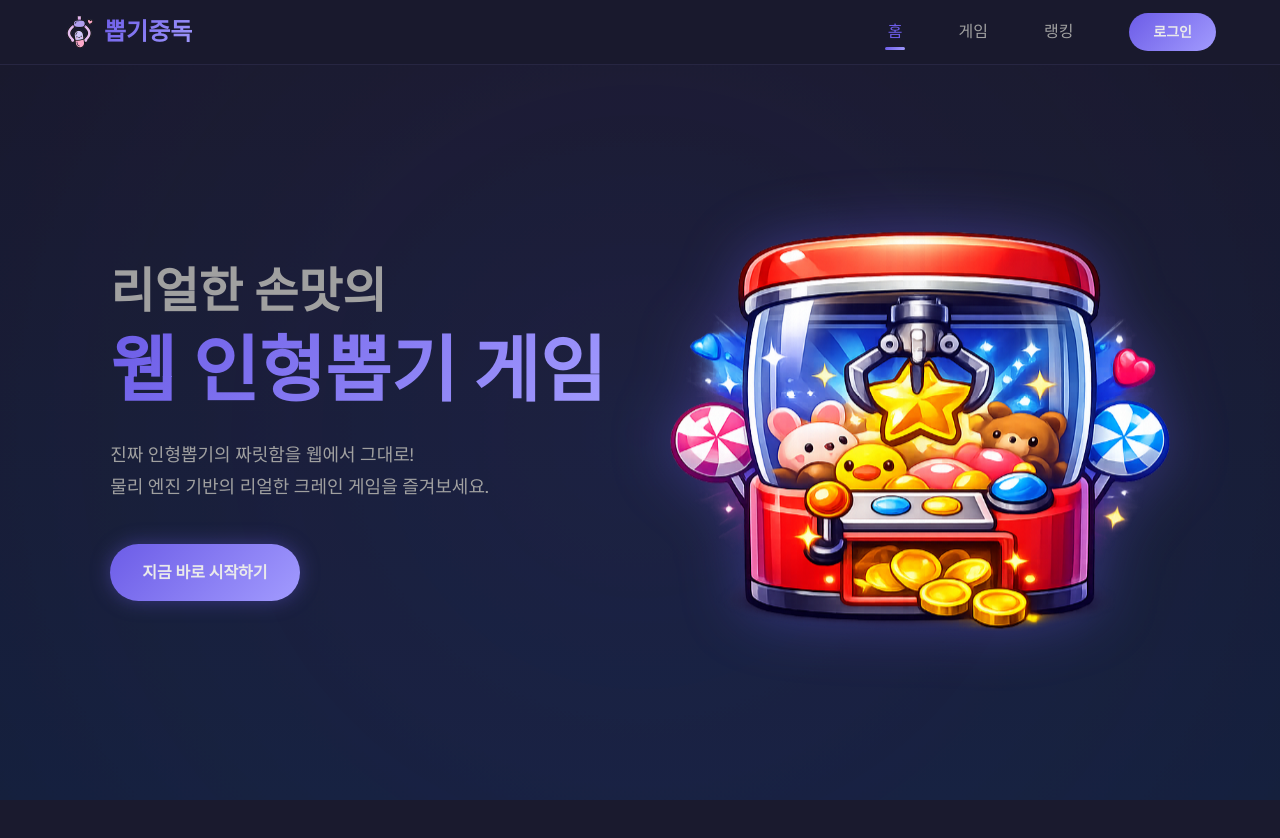
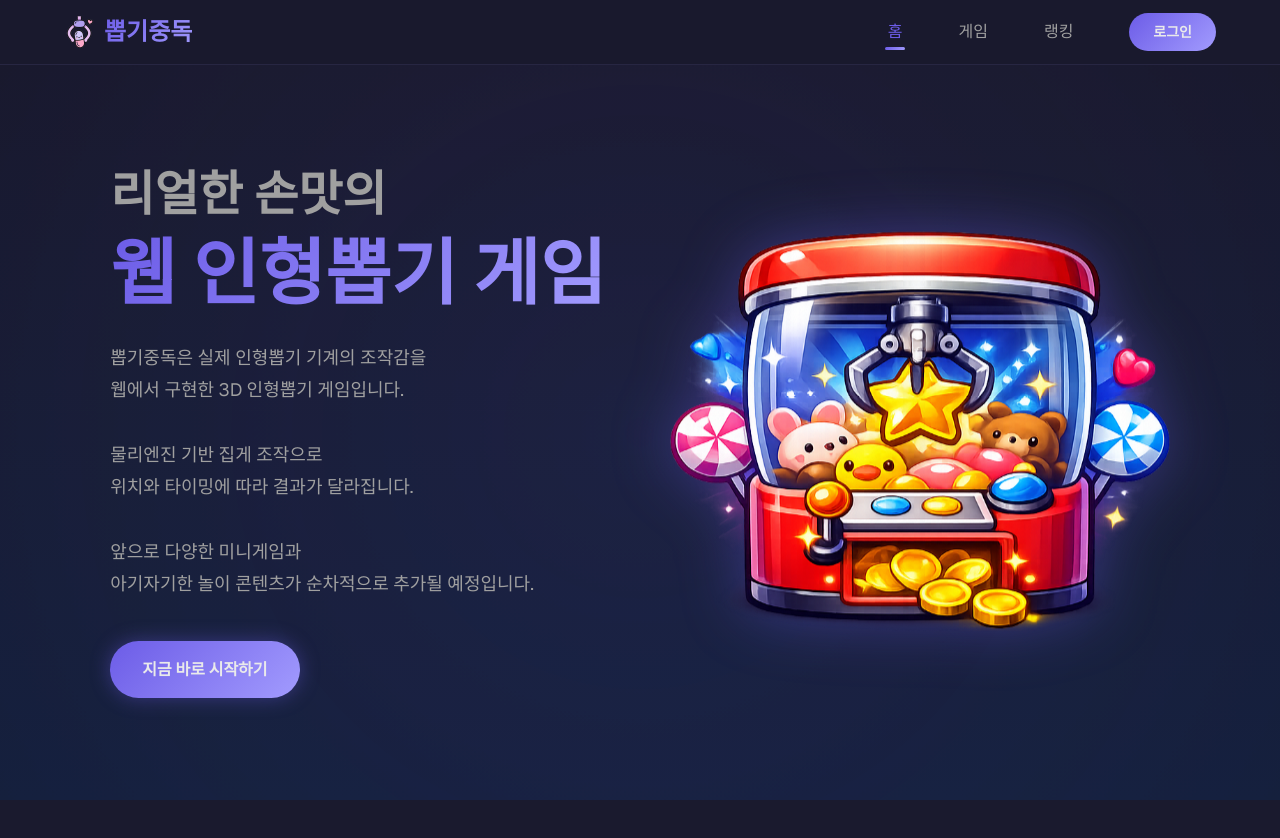
Before and after one commit to Moorisong/miki-labs, a Next.js app in the folder client/: page / in a window 1280 px wide. Shown: the top 838 px of the page. Built offline with nearby package versions, Linux system fonts and the light colour scheme; no server answers; the database is empty.

Commit message:
chore(seo): update keywords and description per user request

```diff
--- a/client/app/layout.tsx
+++ b/client/app/layout.tsx
@@ -24,8 +24,8 @@ export const metadata: Metadata = {
     default: '뽑기중독 | 리얼한 웹 인형뽑기 게임',
     template: '%s | 뽑기중독',
   },
-  description: '리얼한 물리 엔진으로 즐기는 웹 인형뽑기 게임. 실제 인형뽑기의 손맛을 느껴보세요!',
-  keywords: ['뽑기중독', '인형뽑기', '인형뽑기 게임', '캐주얼 게임', '웹 게임', '뽑기', '게임', 'claw machine', 'crane game', 'arcadegame'],
+  description: '뽑기중독은 실제 인형뽑기 기계의 조작감을 웹에서 구현한 3D 인형뽑기 게임입니다. 물리엔진 기반 집게 조작으로 위치와 타이밍에 따라 결과가 달라집니다.',
+  keywords: ['뽑기중독', '인형뽑기', '인형뽑기 게임', '캐주얼 게임', '웹 게임', '미니게임', '감성 콘텐츠', '놀이형 서비스', '뽑기', '게임', 'claw machine', 'crane game', 'arcadegame'],
   authors: [{ name: '뽑기중독' }],
   alternates: {
     canonical: '/',
--- a/client/app/page.tsx
+++ b/client/app/page.tsx
@@ -55,13 +55,13 @@ export default async function HomePage() {
       price: '0',
       priceCurrency: 'KRW',
     },
-    description: '리얼한 물리 엔진으로 즐기는 웹 인형뽑기 게임. 실제 인형뽑기의 손맛을 느껴보세요!',
+    description: '뽑기중독은 실제 인형뽑기 기계의 조작감을 웹에서 구현한 3D 인형뽑기 게임입니다. 물리엔진 기반 집게 조작으로 위치와 타이밍에 따라 결과가 달라집니다.',
     aggregateRating: {
       '@type': 'AggregateRating',
       ratingValue: '4.8',
       ratingCount: '124',
     },
-    keywords: '뽑기중독, 인형뽑기, 인형뽑기 게임, 캐주얼 게임, 웹 게임, 뽑기, 게임',
+    keywords: '뽑기중독, 인형뽑기, 인형뽑기 게임, 캐주얼 게임, 웹 게임, 미니게임, 감성 콘텐츠, 놀이형 서비스, 뽑기, 게임',
   };
 
   return (
@@ -78,9 +78,19 @@ export default async function HomePage() {
             <span className={styles.titleHighlight}>웹 인형뽑기 게임</span>
           </h1>
           <p className={styles.heroDescription}>
-            진짜 인형뽑기의 짜릿함을 웹에서 그대로!
+            뽑기중독은 실제 인형뽑기 기계의 조작감을
             <br />
-            물리 엔진 기반의 리얼한 크레인 게임을 즐겨보세요.
+            웹에서 구현한 3D 인형뽑기 게임입니다.
+            <br />
+            <br />
+            물리엔진 기반 집게 조작으로
+            <br />
+            위치와 타이밍에 따라 결과가 달라집니다.
+            <br />
+            <br />
+            앞으로 다양한 미니게임과
+            <br />
+            아기자기한 놀이 콘텐츠가 순차적으로 추가될 예정입니다.
           </p>
           <div className={styles.heroCta}>
             <Link href={ROUTES.GAME} className={styles.primaryButton}>
```
